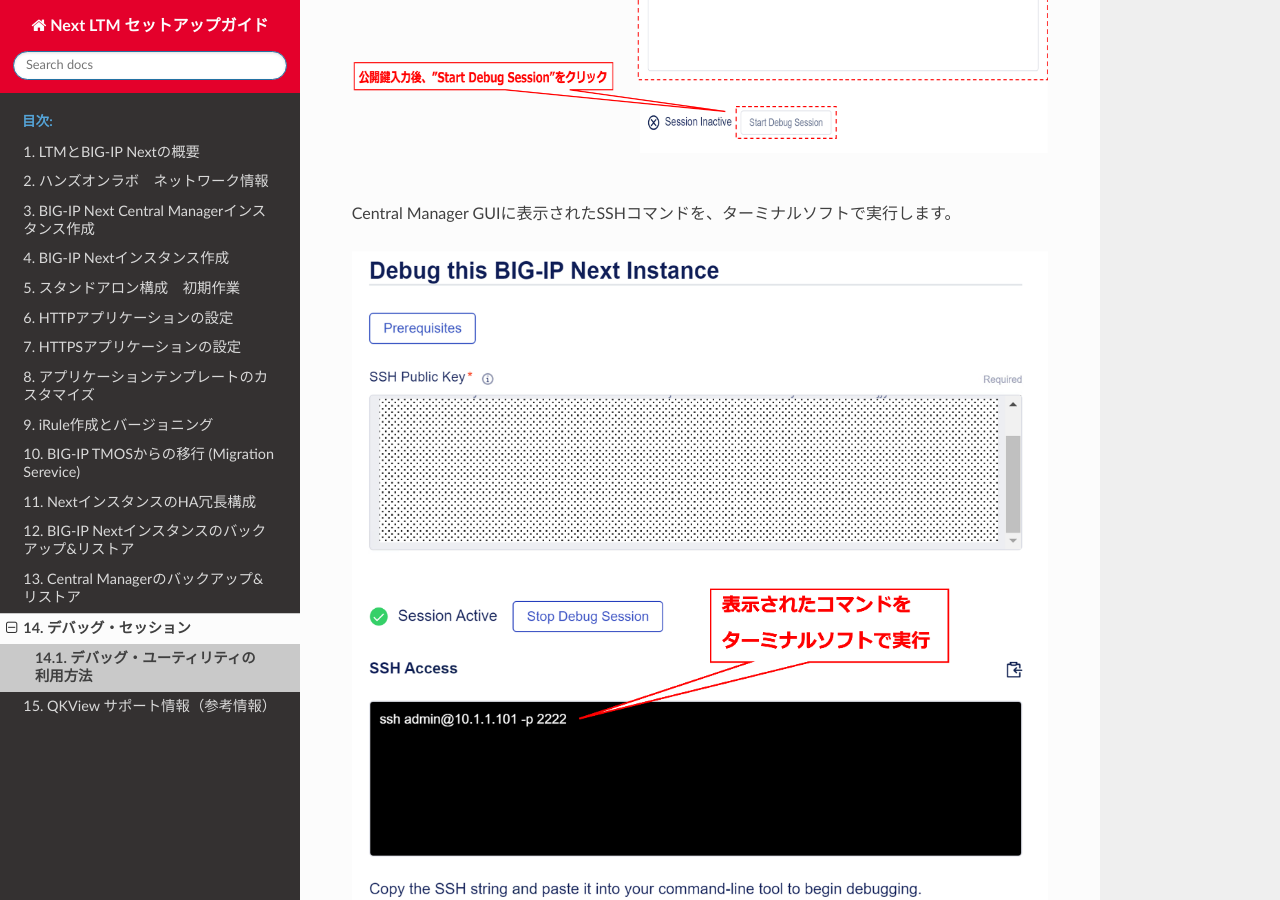
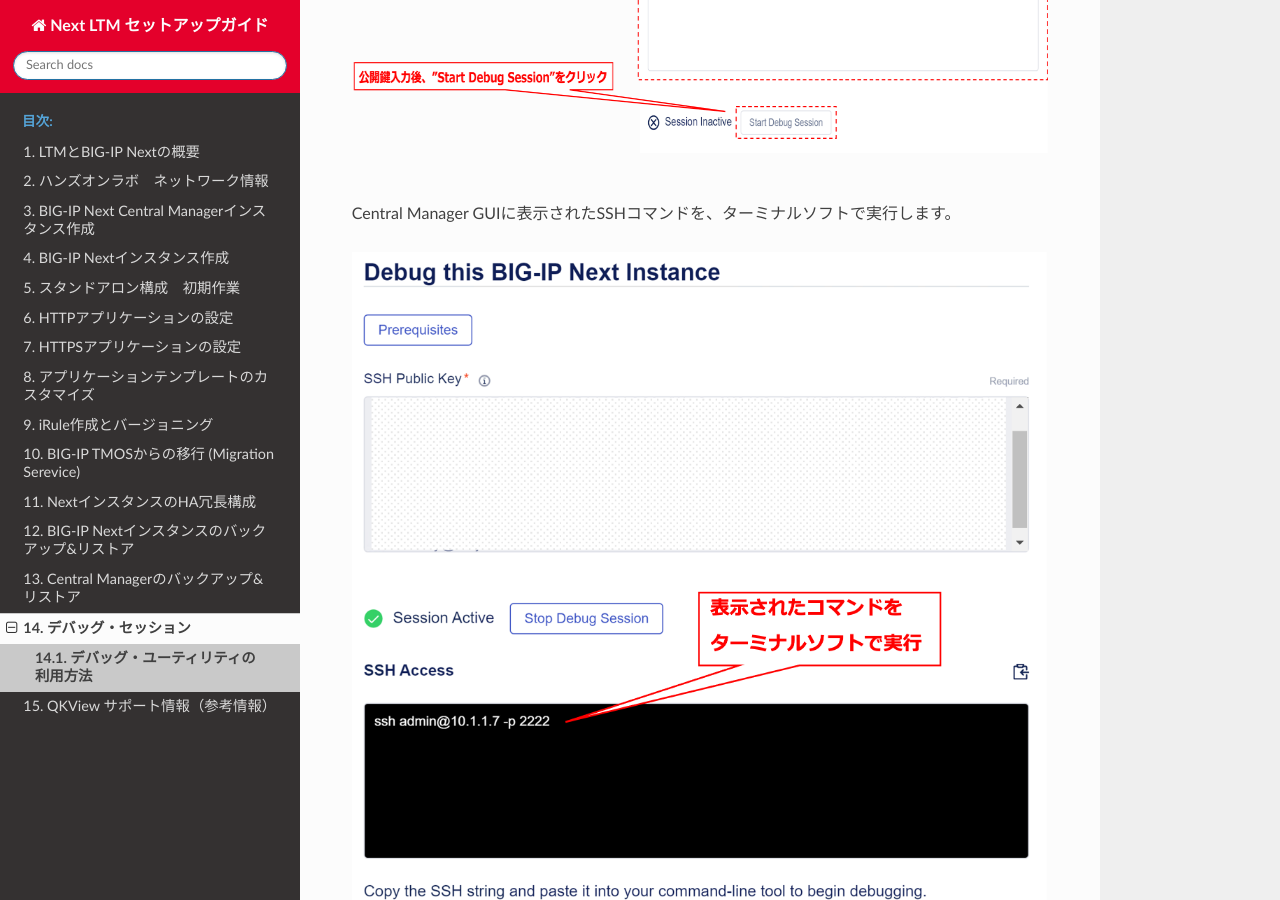
Before and after one commit to ttsuji777/ltmnext-setup-dev, a Sphinx documentation site: the page built from docs/content14/module01/module01.rst, in a window 1280 px wide and 900 px high, scrolled down 1837 px. Built offline with Sphinx 7.4.7 and the Read the Docs theme 2.0.0, drawn with Linux system fonts in a browser that asks for light colours.

Commit message:
add files

```diff
--- a/docs/content14/module01/module01.rst
+++ b/docs/content14/module01/module01.rst
@@ -63,7 +63,7 @@
 Central Manager GUIで、"Stop Debug Session"をクリックします。
 
 .. figure:: images/c14-m1-6.png
-   :scale: 35%
+   :scale: 60%
    :align: center
 
 
```
Also changed, not shown: docs/content14/module01/images/c14-m1-4.png, docs/content14/module01/images/c14-m1-5.png, docs/content14/module01/images/c14-m1-6.png, docs/content14/module01/images/c14-m1-7.png.
